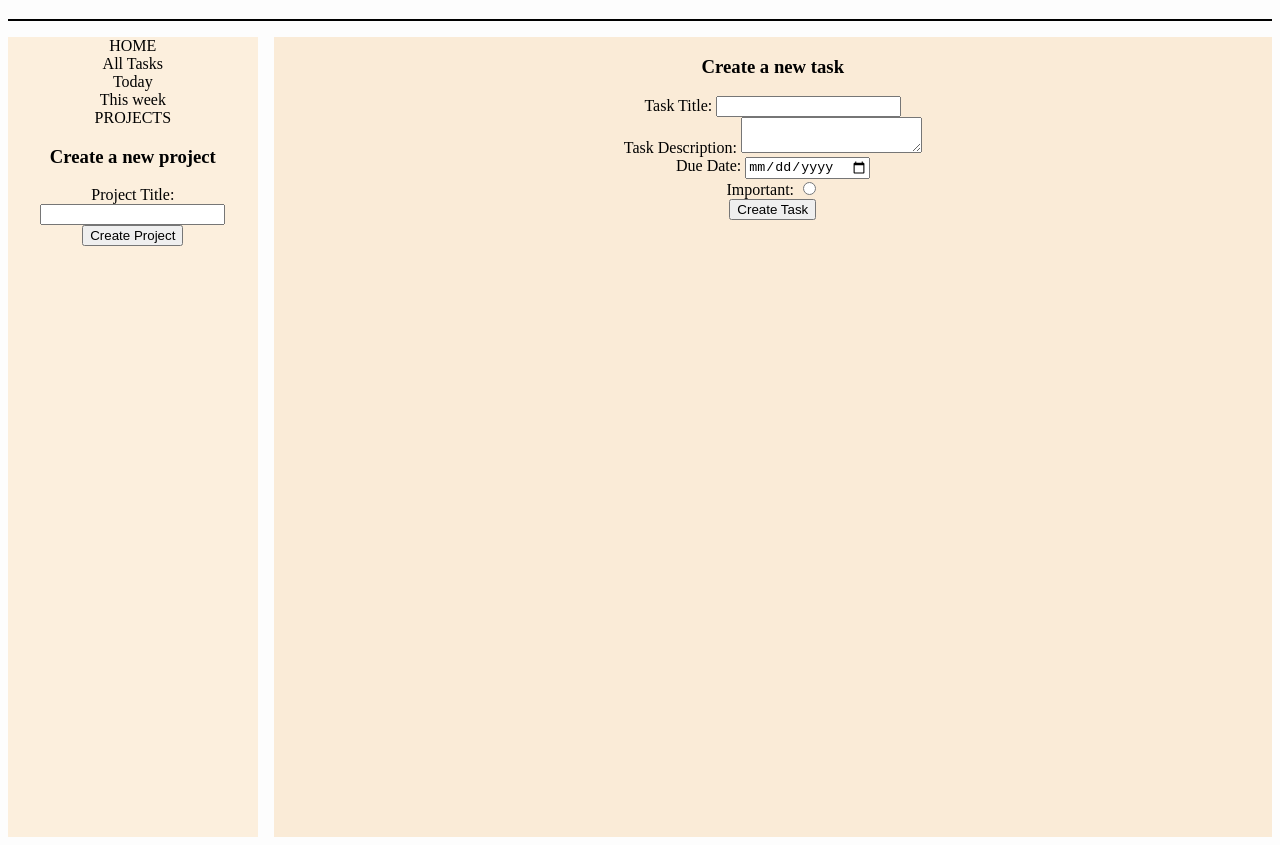
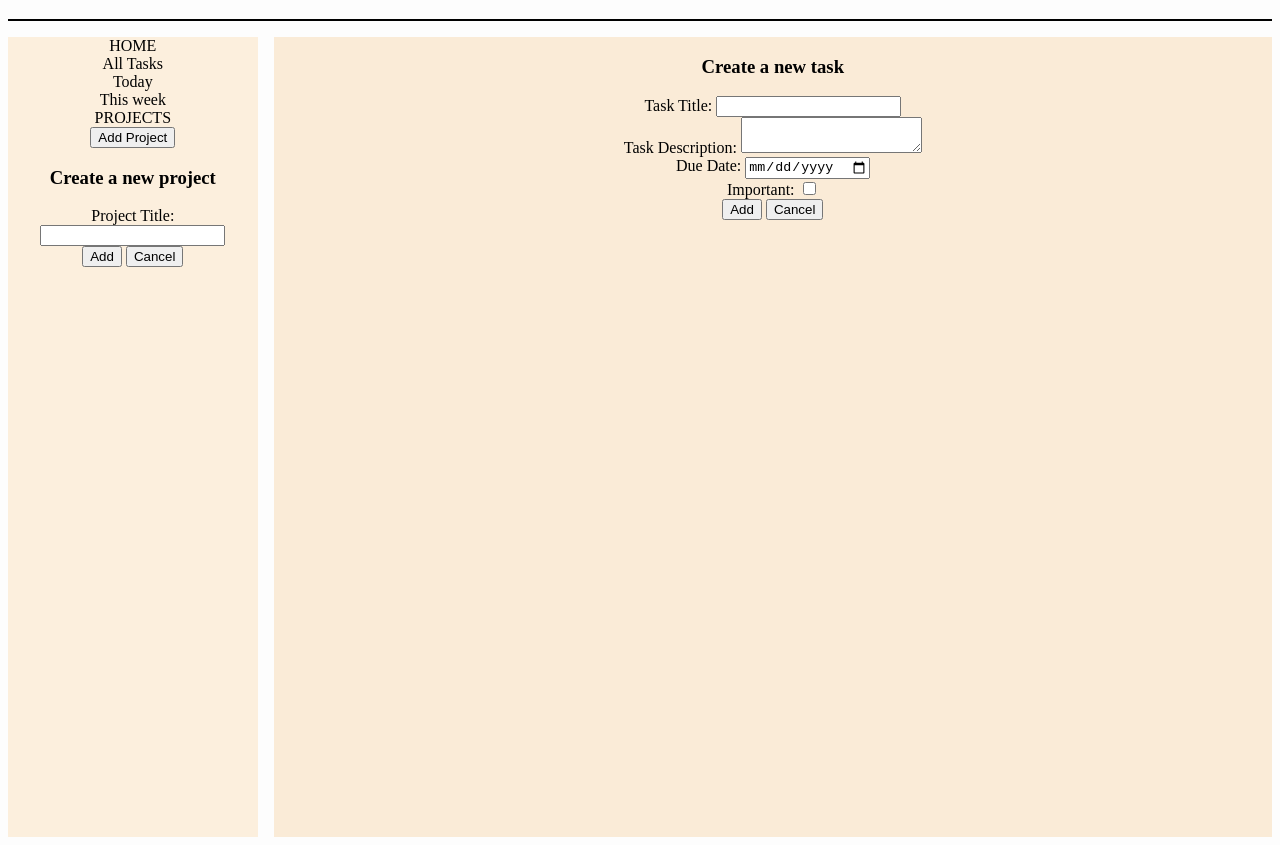
Before and after one commit to githubchief/todo, a website built with webpack: page dist/index.html in a window 1280 px wide. Shown: the part 61-906 px from the top of the page. Built offline with nearby package versions, Linux system fonts and the light colour scheme.

Commit message:
add few more buttons

```diff
--- a/dist/index.html
+++ b/dist/index.html
@@ -4,6 +4,7 @@
     <meta charset="UTF-8">
     <meta http-equiv="X-UA-Compatible" content="IE=edge">
     <meta name="viewport" content="width=device-width, initial-scale=1.0">
+    <link rel="stylesheet" href="https://cdnjs.cloudflare.com/ajax/libs/font-awesome/6.2.1/css/all.min.css" integrity="sha512-MV7K8+y+gLIBoVD59lQIYicR65iaqukzvf/nwasF0nqhPay5w/9lJmVM2hMDcnK1OnMGCdVK+iQrJ7lzPJQd1w==" crossorigin="anonymous" referrerpolicy="no-referrer" />
     <title>To Do</title>
     <script defer src="main.js"></script>
 </head>
@@ -22,15 +23,16 @@
       <div class="project-container">
         <div>PROJECTS</div>
         <div id = "project-list-container"></div>
+        <button>Add Project</button>
         <form id="create-project-form">
           <h3>Create a new project</h3>
           <label for="project-title">Project Title:</label>
           <input type="text" id="project-title" name="project-title" required>
           <br>
-          <button type="submit">Create Project</button>
+          <button type="submit">Add</button>
+          <button type="reset">Cancel</button>
         </form>
       </div>
-
     </div>
     <div class="right-panel">
       <div class="project-title-header"></div>
@@ -47,9 +49,10 @@
         <input type="date" id="due-date" name="due-date" autocomplete="off">
         <br>
         <label for="important">Important:</label>
-        <input type="radio" id="important" name="important" value="true" autocomplete="off">
+        <input type="checkbox" id="important" name="important" value="true" autocomplete="off">
         <br>
-        <button type="submit" >Create Task</button>
+        <button type="submit" >Add</button>
+        <button type="reset">Cancel</button>
       </form>
     </div>
   </div>
```
